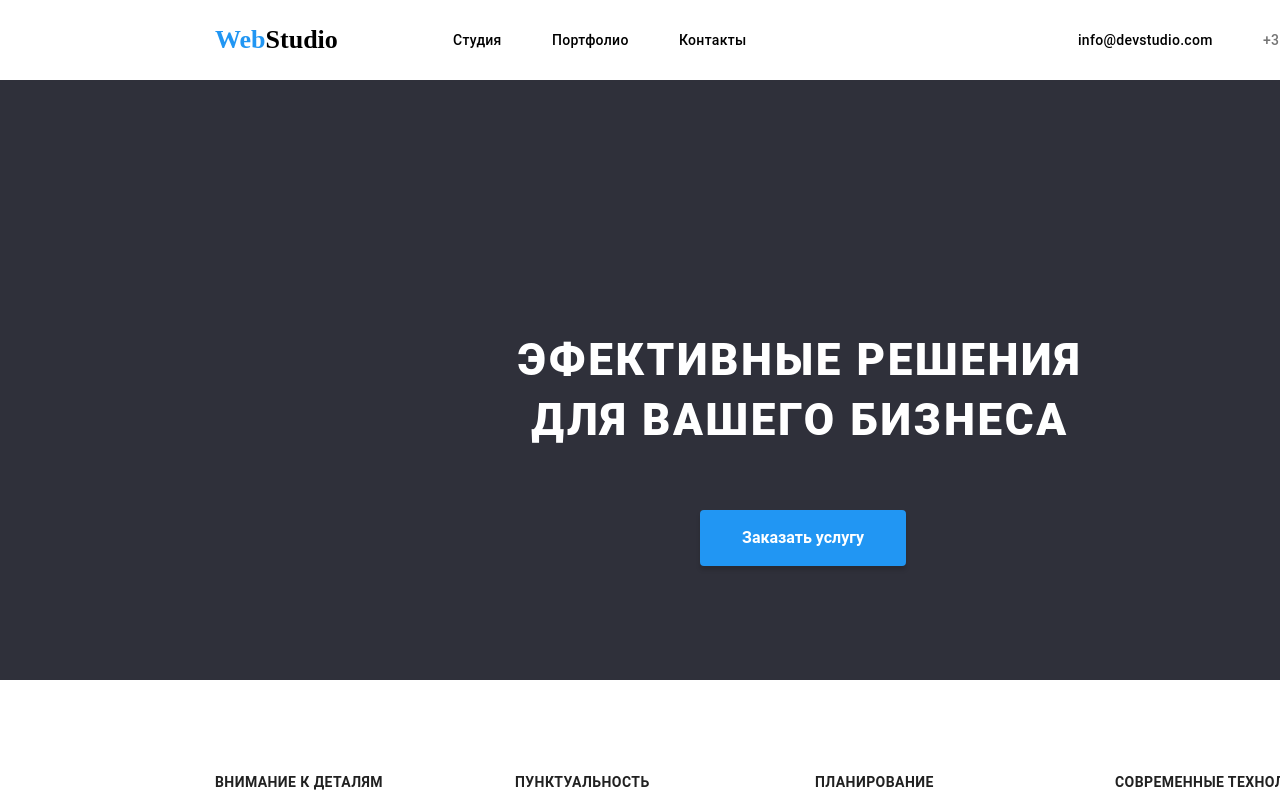
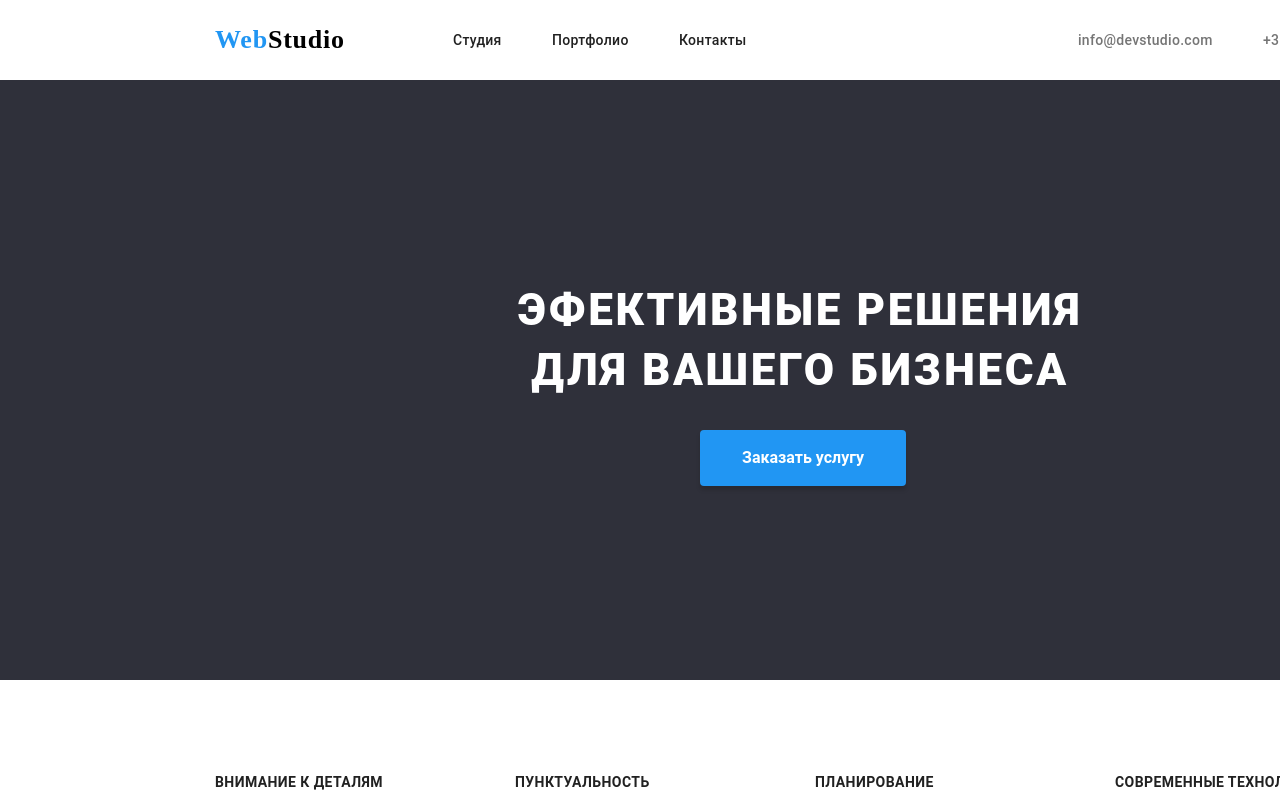
Before and after one commit to HeDo6puY/my-project, a plain HTML site: page index.html in a window 1280 px wide. Shown: the top 800 px of the page. Drawn offline with Linux system fonts and the light colour scheme.

Commit message:
Update style.css

```diff
--- a/style.css
+++ b/style.css
@@ -10,65 +10,59 @@ li {
 ul {
     padding-left: 0; /* Сдвигаем список влево */
 }
+a {
+    text-decoration: none; /* Убираем подчёркивание */
+    color: #212121;
+}
 
 /**********************ALL_NAV************************************/
 .Studio {
+    position: absolute;
+    width: 49px;
+    height: 16px;
+    left: 453px;
+    top: 32px;
+
     font-family: Roboto;
     font-style: normal;
     font-weight: 500;
     font-size: 14px;
     line-height: 16px;
     letter-spacing: 0.02em;
-
-    transition: .2s linear;
-    text-decoration: none;
-    color: black;
-    position: absolute;
-    width: 49px;
-    height: 16px;
-    left: 453px;
-    top: 32px;
 }
 .Studio:hover {
     color: #2196F3;
 }
 .Portfolio {
+    position: absolute;
+    width: 77px;
+    height: 16px;
+    left: 552px;
+    top: 32px;
+
     font-family: Roboto;
     font-style: normal;
     font-weight: 500;
     font-size: 14px;
     line-height: 16px;
     letter-spacing: 0.02em;
-
-    transition: .2s linear;
-    text-decoration: none;
-    color: black;
-    position: absolute;
-    width: 77px;
-    height: 16px;
-    left: 552px;
-    top: 32px;
-
 }
 .Portfolio:hover {
     color: #2196F3;
 }
 .Contact {
+    position: absolute;
+    width: 68px;
+    height: 16px;
+    left: 679px;
+    top: 32px;
+
     font-family: Roboto;
     font-style: normal;
     font-weight: 500;
     font-size: 14px;
     line-height: 16px;
     letter-spacing: 0.02em;
-
-    transition: .2s linear;
-    text-decoration: none;
-    color: black;
-    position: absolute;
-    width: 68px;
-    height: 16px;
-    left: 679px;
-    top: 32px;
 }
 .Contact:hover {
     color: #2196F3;
@@ -76,7 +70,7 @@ ul {
 .mail {
     transition: .2s linear;
     text-decoration: none;
-    color: black;
+    color: #757575;
     position: absolute;
     width: 135px;
     height: 16px;
@@ -113,7 +107,7 @@ ul {
     right: 0;
     z-index: 1000;
 }
-.header__logo {
+.WebStudio {
     position: absolute;
     width: 145px;
     height: 31px;
@@ -126,15 +120,14 @@ ul {
     font-size: 26px;
     line-height: 31px;
 
-}
-/*WebStudio*/
-.WebStudio {
-    text-decoration: none;
+    letter-spacing: 0.03em;
+
     color: black;
 }
 .span_header_logo {
     color: #2196F3;
 }
+
 /*NAV*/
 .nav {
     font-family: Roboto;
@@ -162,7 +155,7 @@ ul {
     width: 696px;
     height: 120px;
     left: 452px;
-    top: 250px;
+    top: 200px;
 
     font-family: Roboto;
     font-style: normal;
@@ -181,7 +174,7 @@ ul {
     width: 200px;
     height: 50px;
     left: 700px;
-    top: 430px;
+    top: 350px;
 
     box-shadow: 0px 4px 4px rgba(0, 0, 0, 0.15);
     border-radius: 4px;
@@ -206,9 +199,6 @@ ul {
 }
 
 /*SECTION*/
-.sectione {
-
-}
 .h2_1 {
     position: absolute;
     width: 270px;
@@ -442,7 +432,7 @@ ul {
 
     font-family: Roboto;
     font-style: normal;
-    font-weight: 500;
+    font-weight: bold;
     font-size: 16px;
     line-height: 19px;
 
@@ -490,7 +480,7 @@ ul {
 
     font-family: Roboto;
     font-style: normal;
-    font-weight: 500;
+    font-weight: bold;
     font-size: 16px;
     line-height: 19px;
 
@@ -539,7 +529,7 @@ color: #757575;
 
     font-family: Roboto;
     font-style: normal;
-    font-weight: 500;
+    font-weight: bold;
     font-size: 16px;
     line-height: 19px;
 
@@ -589,7 +579,7 @@ color: #757575;
 
     font-family: Roboto;
     font-style: normal;
-    font-weight: 500;
+    font-weight: bold;
     font-size: 16px;
     line-height: 19px;
 
@@ -597,8 +587,9 @@ color: #757575;
     letter-spacing: 0.03em;
 
     color: #212121;
+
 }
-.UI_Designer {
+.UI_Designer{
     position: absolute;
     width: 87px;
     height: 19px;
@@ -642,6 +633,8 @@ color: #757575;
     line-height: 31px;
 
     letter-spacing: 0.03em;
+
+    color: #fff;
 }
 .div4_web {
     color: #2196F3;
@@ -680,7 +673,7 @@ color: #757575;
 
     letter-spacing: 0.03em;
 
-    color: rgba(255, 255, 255, 0.6);
+    color: #757575;
 }
 .div4_li3 {
     text-decoration: none;
@@ -698,5 +691,5 @@ color: #757575;
 
     letter-spacing: 0.03em;
 
-    color: rgba(255, 255, 255, 0.6);
+    color: #757575;
 }
```
Lines whose indentation alone changed are shown as unchanged.
